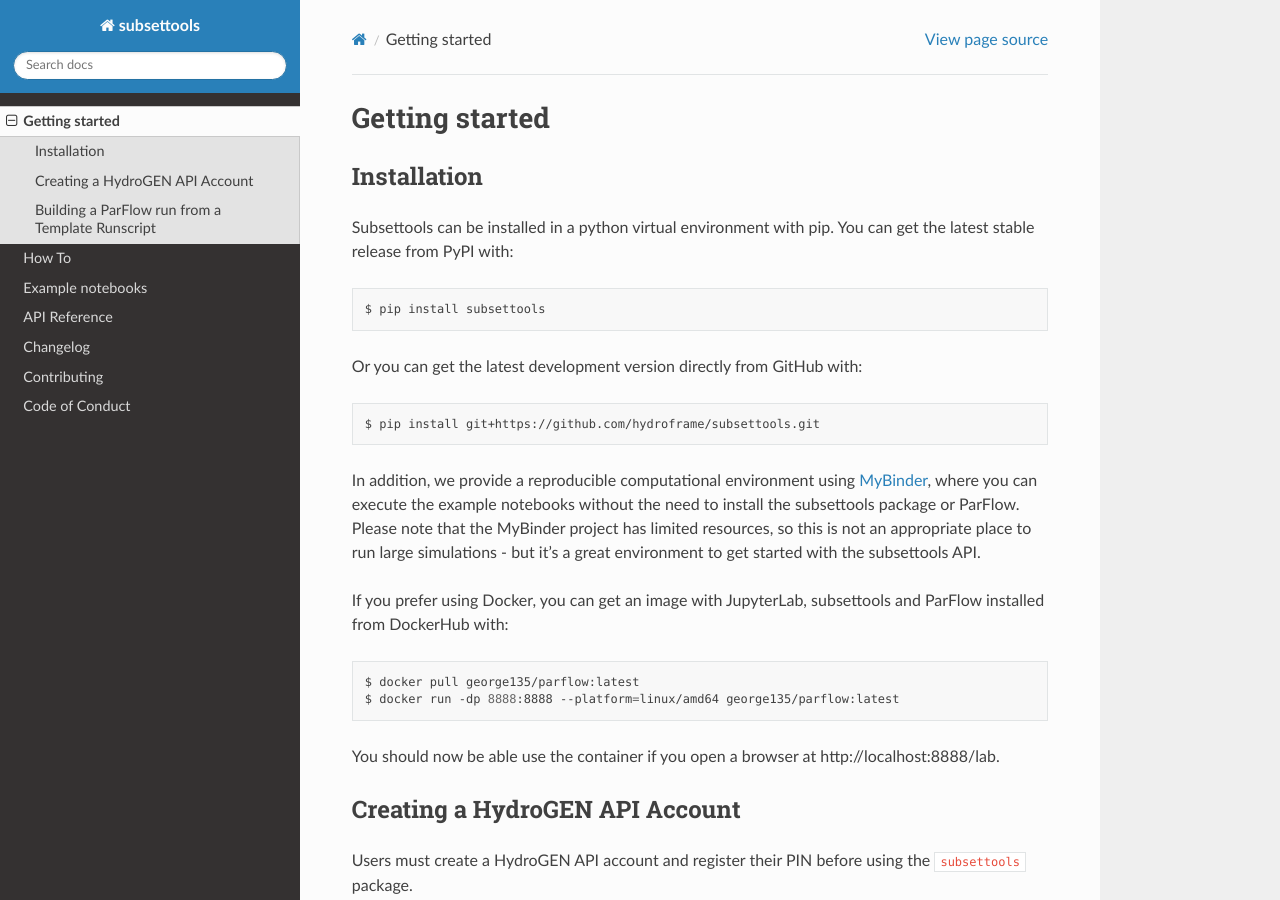
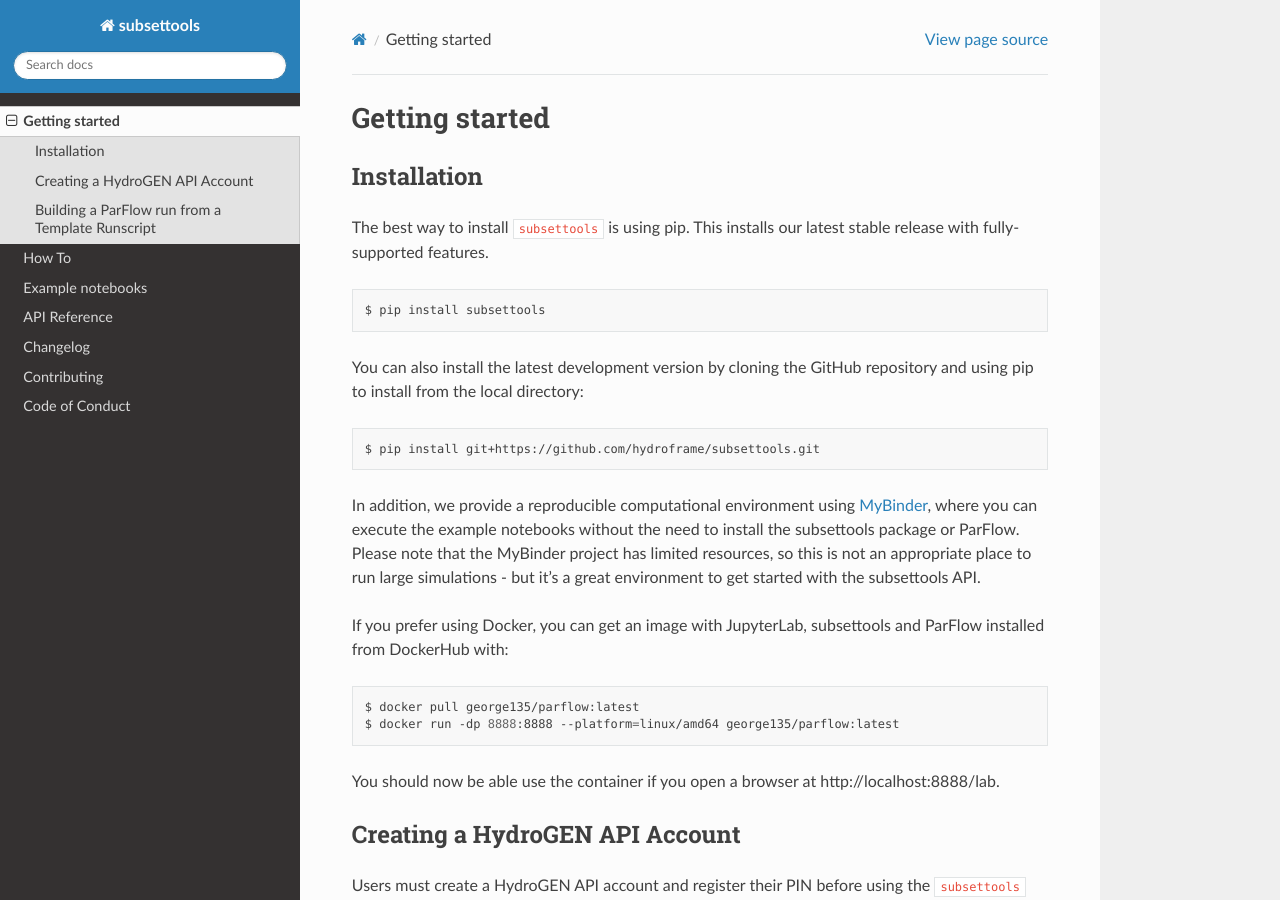
Before and after one commit to hydroframe/subsettools, a Sphinx documentation site: the page built from docs/getting_started.md, in a window 1280 px wide and 900 px high. Built offline with Sphinx 7.4.7 and the Read the Docs theme 2.0.0, drawn with Linux system fonts in a browser that asks for light colours.

Commit message:
update installation instructions

````diff
--- a/docs/getting_started.md
+++ b/docs/getting_started.md
@@ -2,13 +2,13 @@
 
 ## Installation
 
-Subsettools can be installed in a python virtual environment with pip. You can get the latest stable release from PyPI with:
+The best way to install `subsettools` is using pip. This installs our latest stable release with fully-supported features.
 
 ```bash
 $ pip install subsettools
 ```
 
-Or you can get the latest development version directly from GitHub with:
+You can also install the latest development version by cloning the GitHub repository and using pip to install from the local directory:
 
 ```bash
 $ pip install git+https://github.com/hydroframe/subsettools.git
````
